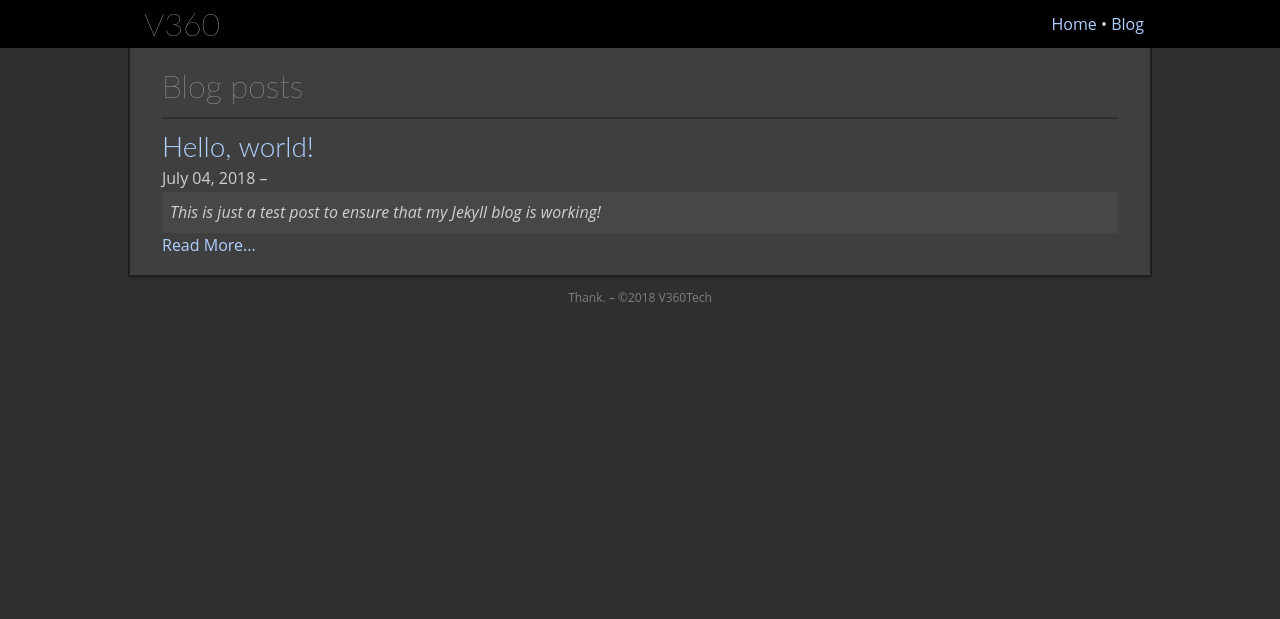
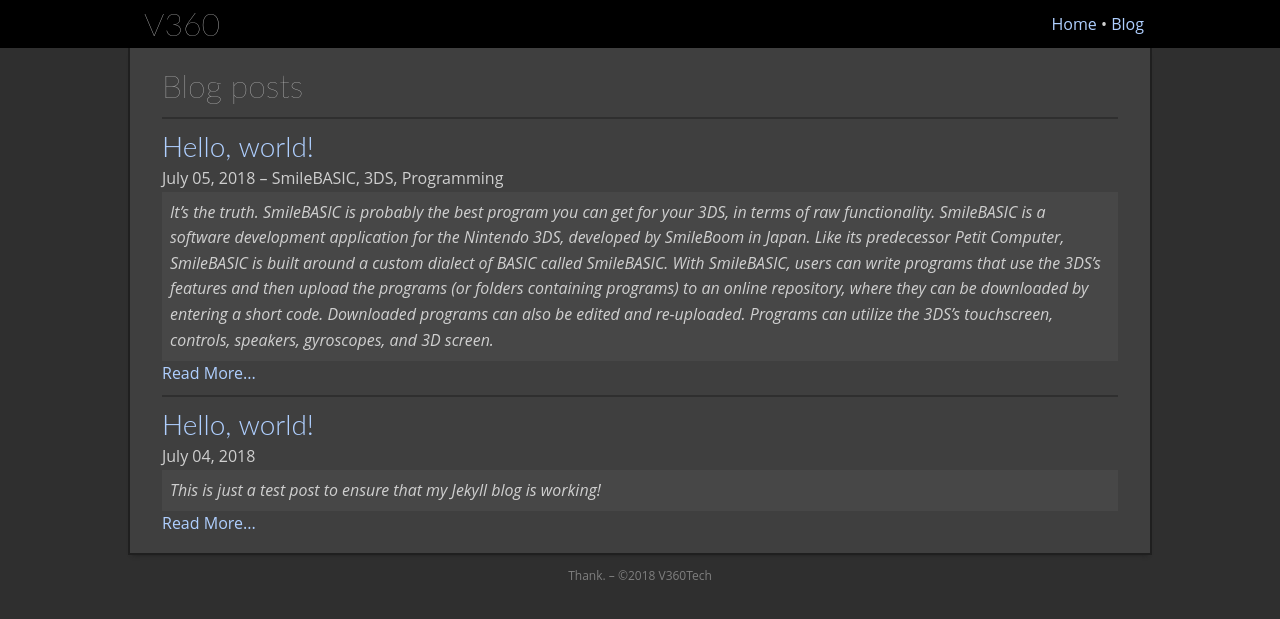
Before and after one commit to TheV360/thev360.github.io, a Jekyll site: the page built from blog/index.html, in a window 1280 px wide. Shown: the top 619 px of the page. Built offline with Jekyll 4.4.1, drawn with Linux system fonts in a browser that asks for light colours.

Commit message:
keep improving

```diff
--- /dev/null
+++ b/_posts/2018-07-05-hello-world-2.md
@@ -0,0 +1,15 @@
+---
+layout: post
+
+title: "Hello, world!"
+
+tags: [SmileBASIC, 3DS, Programming]
+
+date: 2018-07-05
+---
+
+It's the truth. SmileBASIC is probably the best program you can get for your 3DS, in terms of raw functionality. SmileBASIC is a software development application for the Nintendo 3DS, developed by SmileBoom in Japan. Like its predecessor Petit Computer, SmileBASIC is built around a custom dialect of BASIC called SmileBASIC. With SmileBASIC, users can write programs that use the 3DS's features and then upload the programs (or folders containing programs) to an online repository, where they can be downloaded by entering a short code. Downloaded programs can also be edited and re-uploaded. Programs can utilize the 3DS's touchscreen, controls, speakers, gyroscopes, and 3D screen.<!--more-->
+
+This is a second paragraph! It's only shown in the actual post.
+
+![Still a friend]({{ "/assets/friend.png" | absolute_url }})
--- a/blog/index.html
+++ b/blog/index.html
@@ -11,7 +11,7 @@ title: Blog
 						<hr />
 						<div>
 							<h3><a href="{{ post.url }}">{{ post.title }}</a></h3>
-							<aside>{{ post.date | date: "%B %d, %Y" }} &ndash; {{ post.tags | join: ", " }}</aside>
+							<aside>{{ post.date | date: "%B %d, %Y" }}{% if post.tags.size > 0 %} &ndash; {{ post.tags | join: ", " }}{% endif %}</aside>
 							<blockquote>{{ post.excerpt }}</blockquote>
 							<p><a href="{{ post.url }}">Read More...</a></p>
 						</div>
--- a/css/styles.css
+++ b/css/styles.css
@@ -245,7 +245,7 @@ div.button-set {
 }
 
 .buttonlike:link, .buttonlike:visited {
-	color: var(--text-color);
+	color: white;
 }
 
 .buttonlike::after {
```
